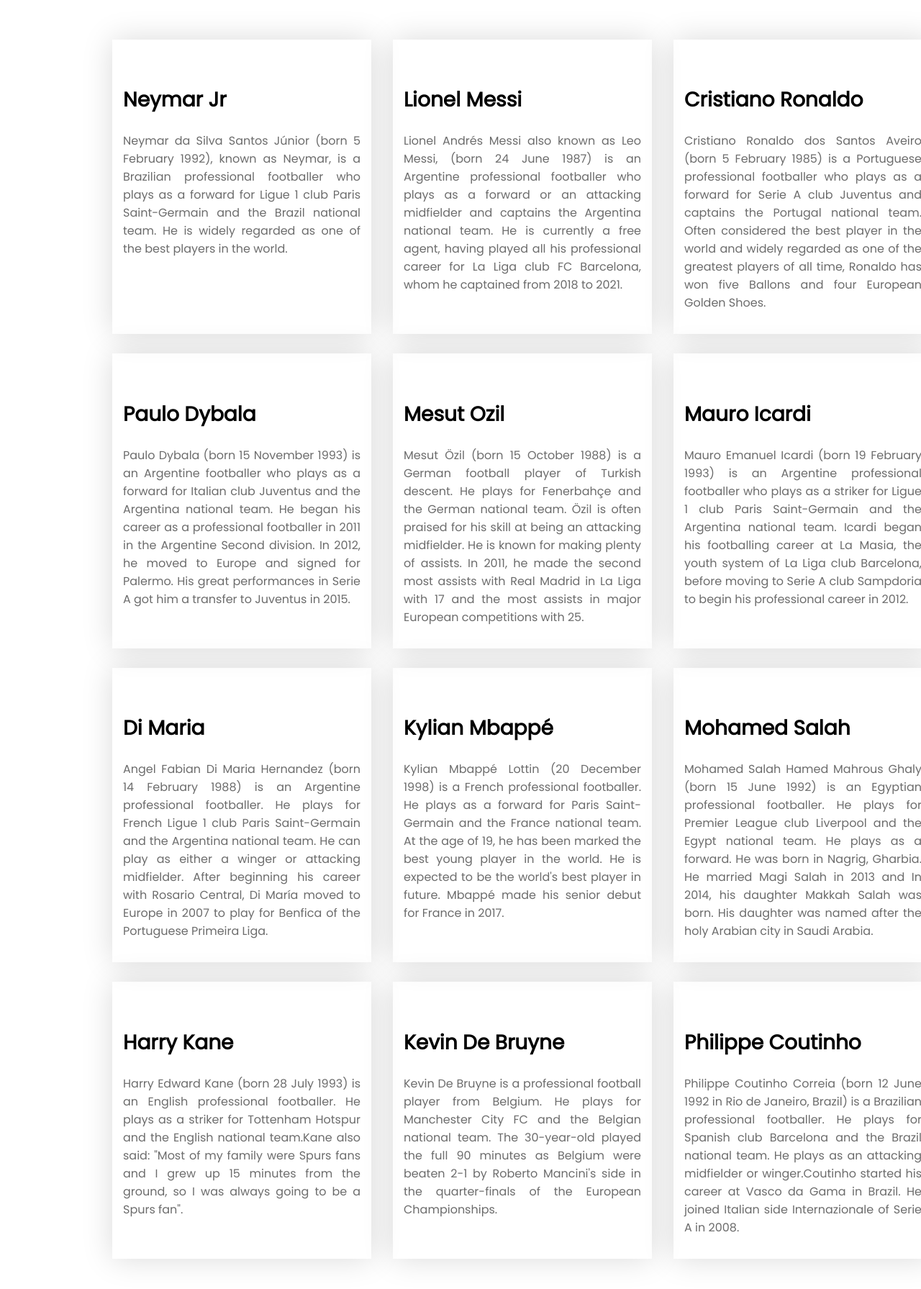
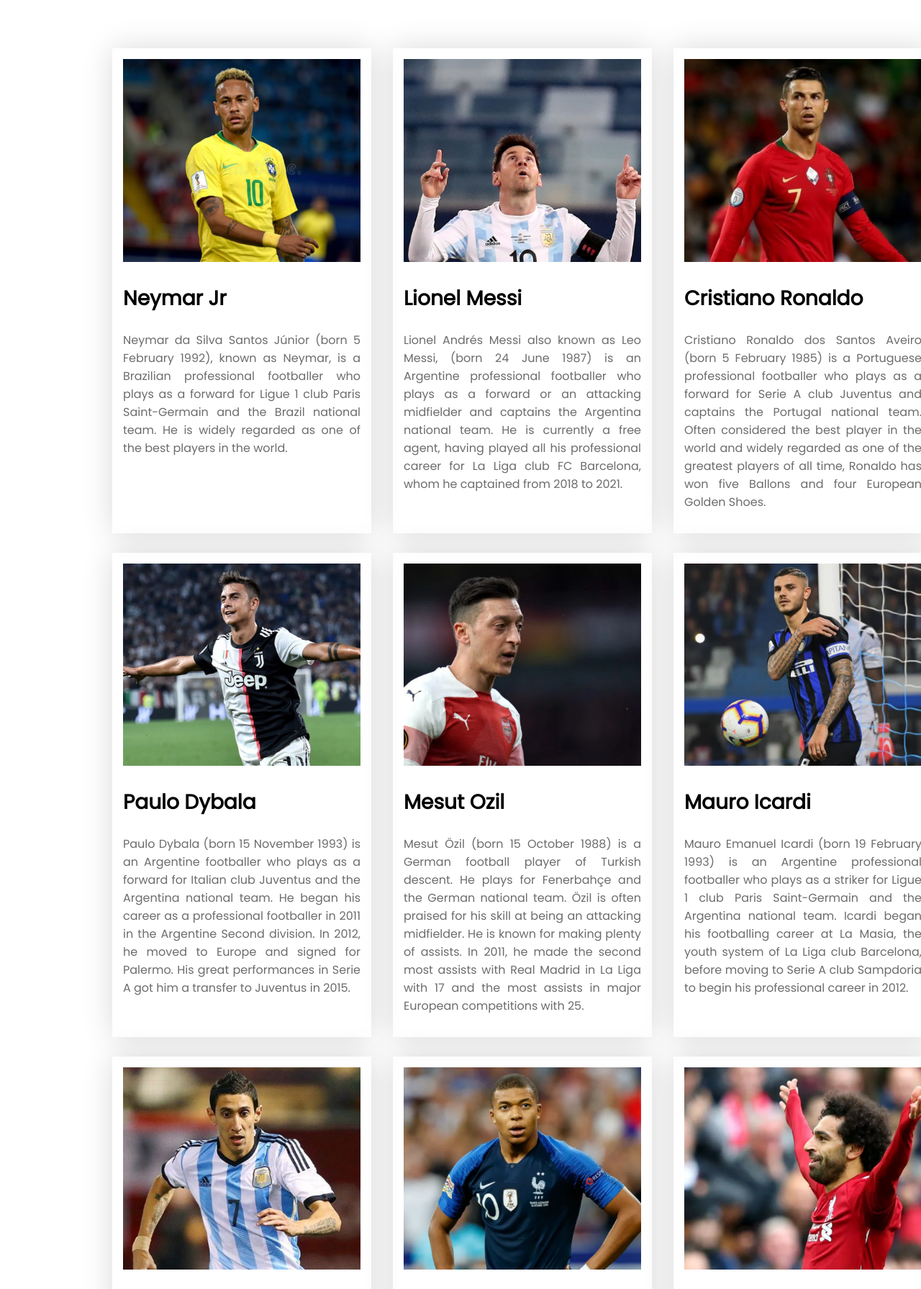
Before and after one commit to Hasina-Akter20/Copa-America, a plain HTML site: page index.html in a window 1280 px wide. Shown: the part 534-2325 px from the top of the page at 72% size. Drawn offline with Linux system fonts and the light colour scheme; the site is published under a folder, as on GitHub Pages, so addresses that start at the root find nothing.

Commit message:
images changing

```diff
--- a/index.html
+++ b/index.html
@@ -47,7 +47,7 @@
                 </div>
             </div>
             <div class="top-banner">
-                <img src="/images/banner.png" alt="">
+                <img src="images/banner.png" alt="">
             </div>
         </div>
     </header>
@@ -56,7 +56,7 @@
         <section class="players">
             <div class="player">
                 <div class="player-img">
-                    <img src="/images/players/player-1.png" alt="">
+                    <img src="images/players/player-1.png" alt="">
                 </div>
                 <div class="info">
                     <h1 class="play-name">Neymar Jr</h1>
@@ -65,7 +65,7 @@
             </div>
             <div class="player">
                 <div class="player-img">
-                    <img src="/images/players/player-2.png" alt="">
+                    <img src="images/players/player-2.png" alt="">
                 </div>
                 <div class="info">
                     <h1 class="play-name">Lionel Messi</h1>
@@ -74,7 +74,7 @@
             </div>
             <div class="player">
                 <div class="player-img">
-                    <img src="/images/players/player-3.png" alt="">
+                    <img src="images/players/player-3.png" alt="">
                 </div>
                 <div class="info">
                     <h1 class="play-name">Cristiano Ronaldo</h1>
@@ -83,7 +83,7 @@
             </div>
             <div class="player">
                 <div class="player-img">
-                    <img src="/images/players/player-4.png" alt="">
+                    <img src="images/players/player-4.png" alt="">
                 </div>
                 <div class="info">
                     <h1 class="play-name">Paulo Dybala</h1>
@@ -93,7 +93,7 @@
             </div>
             <div class="player">
                 <div class="player-img">
-                    <img src="/images/players/player-5.png" alt="">
+                    <img src="images/players/player-5.png" alt="">
                 </div>
                 <div class="info">
                     <h1 class="play-name">Mesut Ozil </h1>
@@ -103,7 +103,7 @@
             </div>
             <div class="player">
                 <div class="player-img">
-                    <img src="/images/players/player-6.png" alt="">
+                    <img src="images/players/player-6.png" alt="">
                 </div>
                 <div class="info">
                     <h1 class="play-name">Mauro Icardi </h1>
@@ -113,7 +113,7 @@
             </div>
             <div class="player">
                 <div class="player-img">
-                    <img src="/images/players/player-7.png" alt="">
+                    <img src="images/players/player-7.png" alt="">
                 </div>
                 <div class="info">
                     <h1 class="play-name">Di Maria</h1>
@@ -122,7 +122,7 @@
             </div>
             <div class="player">
                 <div class="player-img">
-                    <img src="/images/players/player-8.png" alt="">
+                    <img src="images/players/player-8.png" alt="">
                 </div>
                 <div class="info">
                     <h1 class="play-name">Kylian Mbappé</h1>
@@ -131,7 +131,7 @@
             </div>
             <div class="player">
                 <div class="player-img">
-                    <img src="/images/players/player-9.png" alt="">
+                    <img src="images/players/player-9.png" alt="">
                 </div>
                 <div class="info">
                     <h1 class="play-name">Mohamed Salah</h1>
@@ -140,7 +140,7 @@
             </div>
             <div class="player">
                 <div class="player-img">
-                    <img src="/images/players/player-10.png" alt="">
+                    <img src="images/players/player-10.png" alt="">
                 </div>
                 <div class="info">
                     <h1 class="play-name">Harry Kane</h1>
@@ -149,7 +149,7 @@
             </div>
             <div class="player">
                 <div class="player-img">
-                    <img src="/images/players/player-11.png" alt="">
+                    <img src="images/players/player-11.png" alt="">
                 </div>
                 <div class="info">
                     <h1 class="play-name">Kevin De Bruyne</h1>
@@ -158,7 +158,7 @@
             </div>
             <div class="player">
                 <div class="player-img">
-                    <img src="/images/players/player-12.png" alt="">
+                    <img src="images/players/player-12.png" alt="">
                 </div>
                 <div class="info">
                     <h1 class="play-name">Philippe Coutinho</h1>
@@ -234,7 +234,7 @@
     </main>
     <!-- End of the main part -->
     <footer>
-        <div class="logo"><img src="/images/Logo.png" alt=""></div>
+        <div class="logo"><img src="images/Logo.png" alt=""></div>
         <div class="footer-icon">
             <p><i class="fab fa-instagram ic"></i></p>
             <p><i class="fab fa-linkedin-in ic"></i> </p>
```
